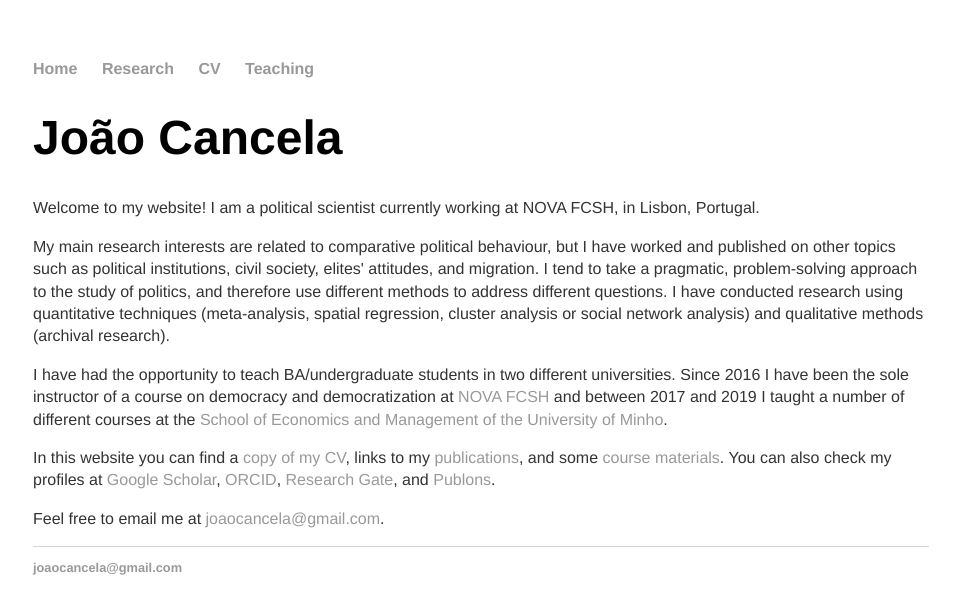
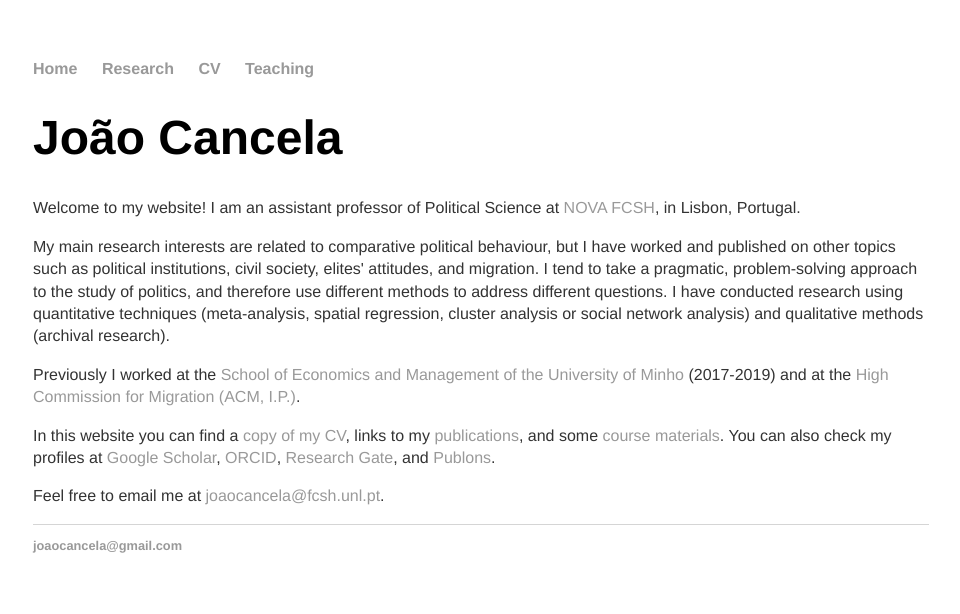
Before and after one commit to joaocancela/joaocancela.github.io, a Jekyll site: the page built from index.html, in a window 1280 px wide. Shown: the top 614 px of the page, without its empty margins (159-1119 px from the left). Built offline with Jekyll 4.4.1, drawn with Linux system fonts in a browser that asks for light colours.

Commit message:
Update index.html

```diff
--- a/index.html
+++ b/index.html
@@ -4,10 +4,11 @@ title: João Cancela
 ---
 <div class="blurb">
 	<h1>João Cancela</h1>
-	<p>Welcome to my website! I am a political scientist currently working at NOVA FCSH, in Lisbon, Portugal. </p>
+	<p>Welcome to my website! I am an assistant professor of Political Science at <a href= "https://www.fcsh.unl.pt/">NOVA FCSH</a>, in Lisbon, Portugal.
 	<p> My main research interests are related to comparative political behaviour, but I have worked and published on other topics such as political institutions, civil society, elites' attitudes, and migration. I tend to take a pragmatic, problem-solving approach to the study of politics, and therefore use different methods to address different questions. I have conducted research using quantitative techniques (meta-analysis, spatial regression, cluster analysis or social network analysis) and qualitative methods (archival research). </p>
-	<p> I have had the opportunity to teach BA/undergraduate students in two different universities. Since 2016 I have been the sole instructor of a course on democracy and democratization at <a href= "https://www.fcsh.unl.pt/">NOVA FCSH</a> and between 2017 and 2019 I taught a number of different courses at the <a href="https://www.eeg.uminho.pt"> School of Economics and Management of the University of Minho</a>.</p>
+	<p> Previously I worked at the <a href="https://www.eeg.uminho.pt"> School of Economics and Management of the University of Minho</a> (2017-2019) and at the <a href="https://www.acm.gov.pt/inicio">High Commission for Migration (ACM, I.P.)</a>.</p>
+
 	<p> In this website you can find a  <a href={{ site.baseurl }}/pdf/CV_JoaoCancela.pdf target = _blank>copy of my CV</a>, links to my <a href="/research">publications</a>, and some  <a href="/teaching">course materials</a>. You can also check my profiles at <a href=https://scholar.google.com/citations?user=3uFaAyQAAAAJ&hl>Google Scholar</a>, <a href=https://orcid.org/0000-0002-5055-2060>ORCID</a>, <a href=https://www.researchgate.net/profile/Joao_Cancela > Research Gate</a>, and <a href=https://publons.com/researcher/1185891/joao-cancela/> Publons</a>.</p>
-	<p> Feel free to email me at <a href=mailto:joaocancela@gmail.com>joaocancela@gmail.com</a>.</p>
+	<p> Feel free to email me at <a href=mailto:joaocancela@fcsh.unl.pt>joaocancela@fcsh.unl.pt</a>.</p>
 
 </div><!-- /.blurb -->
```
